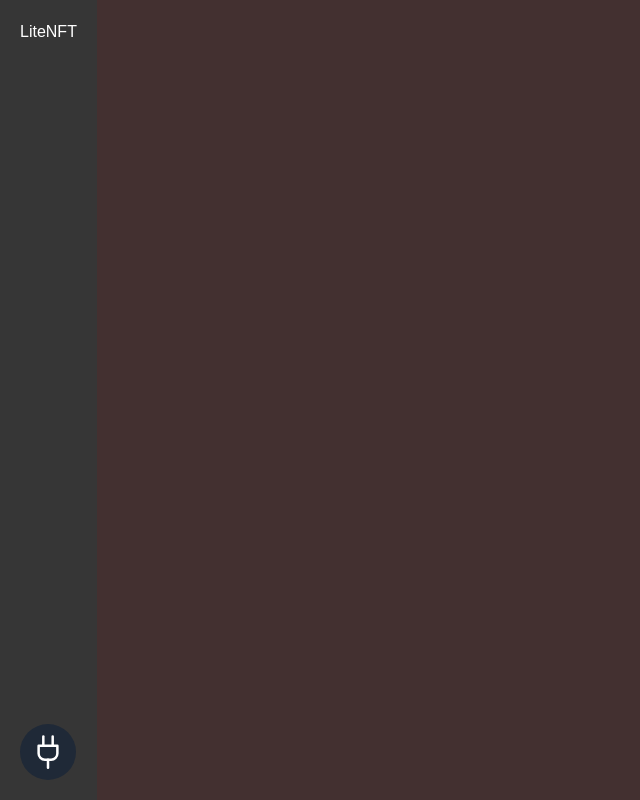
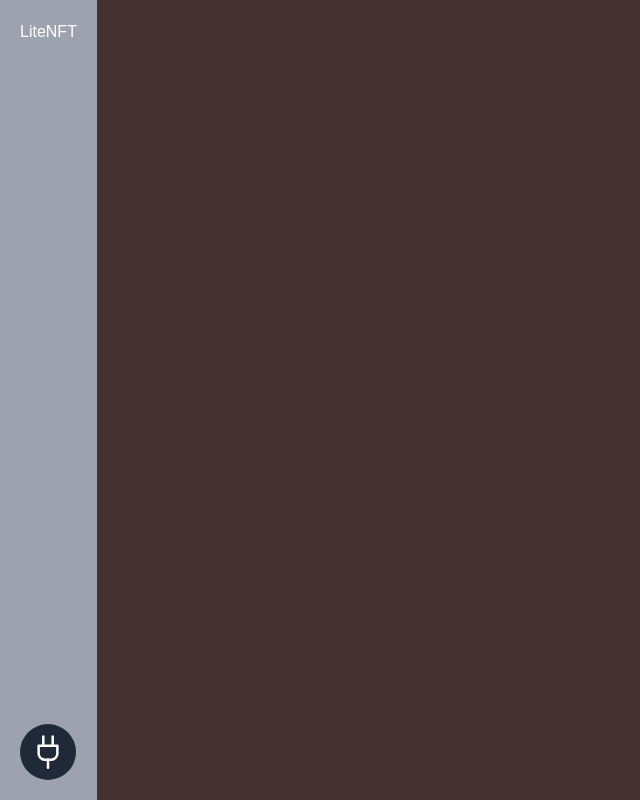
Before and after one commit to joelvegas20/lite-nft-frontent, a Next.js app: page / in a window 1280 px wide. Shown: the whole page, without its empty margins (0-640 px from the left). Built offline with nearby package versions, Linux system fonts and the light colour scheme; what @stacks/connect would draw is missing.

Commit message:
Change AuthProvider from Page.tsx to Layout.tsx

```diff
--- a/src/app/layout.tsx
+++ b/src/app/layout.tsx
@@ -1,4 +1,6 @@
 import type { Metadata } from "next";
+import { AuthProvider } from "@/context/AuthContext";
+import Sidebar from "@/ui/Sidebar";
 import localFont from "next/font/local";
 import "./globals.css";
 
@@ -28,7 +30,10 @@ export default function RootLayout({
       <body
         className={`${geistSans.variable} ${geistMono.variable} antialiased`}
       >
-        {children}
+        <AuthProvider>
+          <Sidebar />
+          {children}
+        </AuthProvider>
       </body>
     </html>
   );
--- a/src/app/page.tsx
+++ b/src/app/page.tsx
@@ -1,13 +1,6 @@
-import Image from "next/image";
-import Topbar from "@/ui/Topbar";
-import { AuthProvider } from "@/context/AuthContext";
-import Sidebar from "@/ui/Sidebar";
-
 export default function Home() {
   return (
-    <AuthProvider>
-      {/* <Topbar /> */}
-      <Sidebar />
-    </AuthProvider>
+    <>
+    </>
   );
 }
--- a/src/ui/Sidebar.tsx
+++ b/src/ui/Sidebar.tsx
@@ -13,9 +13,6 @@ const Sidebar = () => {
 	const toggleProfile = () => {
 		setShowProfile(!showProfile);
 	};
-	// if (!userSession.isUserSignedIn()) {
-	// 	setShowProfile(false);
-	// }
 	return (
 		<header className={`fixed w-1/15 top-0 left-0 flex flex-col h-full justify-between items-center bg-gray-400 px-5 py-5 ${styles.headerContainer}`}>
 			<p className='text-white'>
```
